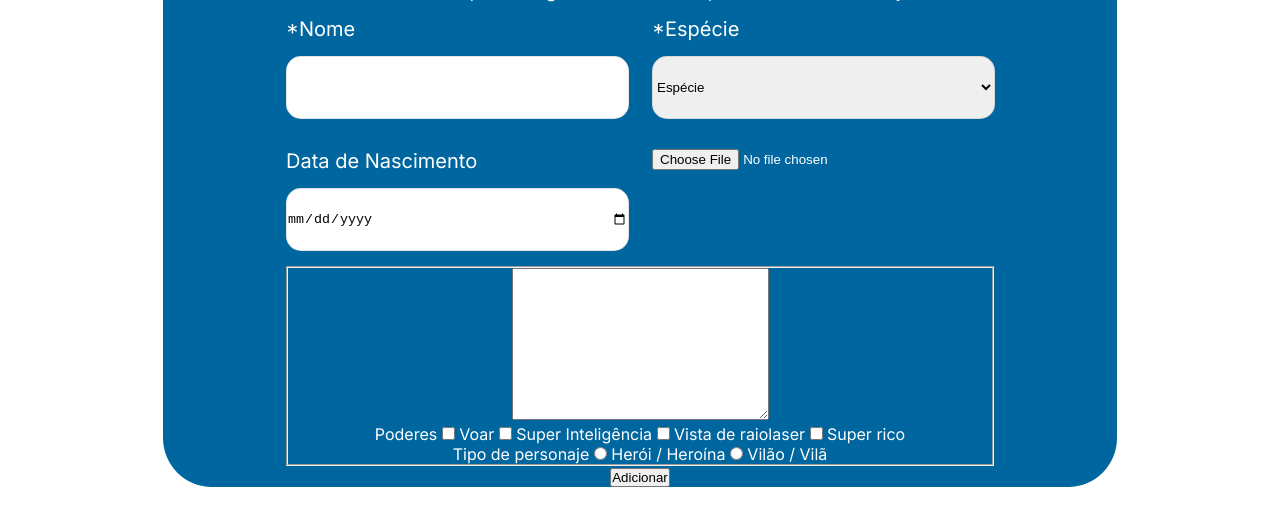
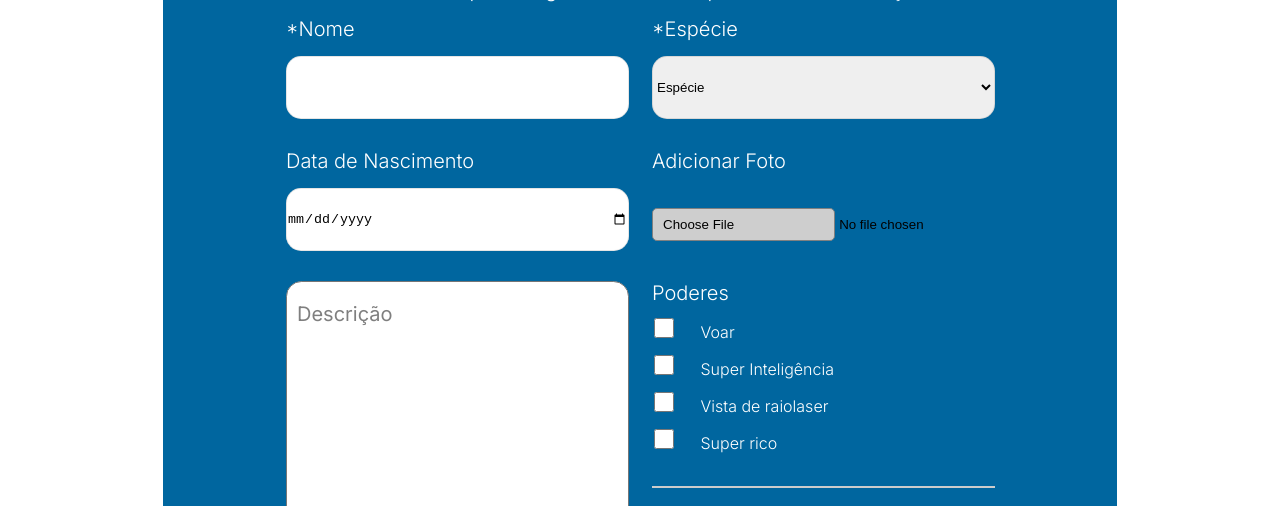
Before and after one commit to vsmargareth/Front1-mesa-16-formulario, a plain HTML site: page index.html in a window 1280 px wide. Shown: the part 269-775 px from the top of the page. Drawn offline with Linux system fonts and the light colour scheme.

Commit message:
esntrega do css

```diff
--- a/index.html
+++ b/index.html
@@ -56,42 +56,50 @@
         <input class="input-box" id="Data-de-Nascimento"type="date">
       </div>
       <div class="input-wrapper">
-        <label for="Adicionar-Foto"></label>
-        <input id="Adicionar-Foto"type="file">
+        <label for="Adicionar-Foto">Adicionar Foto</label>
+        <input class="file" id="Adicionar-Foto"type="file">
       </div>
     </fielset>
 
-    <fieldset>
-      <textarea name="" id="" cols="30" rows="10"></textarea>
+    <fieldset class="fieldset-wrapper">
+      <textarea name="" id="" cols="30" rows="10" placeholder="Descrição"></textarea>
       <div>
-        <div>
+        <div class="powers">
           <label for="powers"> Poderes</label>
 
+          <div>
             <input type="checkbox" name="" id="voar">
             <label for="voar">Voar</label>
-
+          </div>
+          <div>
             <input type="checkbox" name="" id="Super-Inteligencia">
             <label for="Super-Inteligencia">Super Inteligência</label>
-
+          </div>
+          <div>
             <input type="checkbox" name="" id="Vista-raio-laser">
             <label for="Vista-raio-laser">Vista de raiolaser</label>
-
+          </div>
+          <div>
             <input type="checkbox" name="" id="Super-rico">
             <label for="Super-rico">Super rico</label>
-
+          </div>
 
         </div>
 
         <div class="line"></div>
 
-        <div>
+        <div class="powers">
           <label for="">Tipo de personaje</label>
 
+          <div>
             <input type="radio" name="" id="heroi">
             <label for="heroi">Herói / Heroína</label>
-
+          </div>
+          <div>
             <input type="radio" name="" id="vilao">
             <label for="vilao">Vilão / Vilã</label>
+          </div>
+
         </div>
       </div>
     </fieldset>
--- a/style.css
+++ b/style.css
@@ -29,6 +29,7 @@ body{
   background-color: var(--bg_light);
   color: var(--text_Light);
   width: 100%;
+  font-weight: 300;
   /* max-width: 1440px; */
 }
 
@@ -103,6 +104,7 @@ form p{
   display: flex;
   gap: 2.3rem;
   margin-top: 1.5rem;
+  border: none;
 
 }
 
@@ -112,8 +114,21 @@ form p{
   text-align: left;
   font-size: 2rem;
   /* align-items: center; */
+  /* justify-content: center; */
 }
 
+.file{
+  margin-top: 3.5rem;
+  color: var(--text_Dark);
+  /* background-color: #CECECE; */
+}
+
+ input[type=file]::-webkit-file-upload-button {
+   border: 1px solid grey;
+   border-radius: 5px;
+   background:#CECECE;
+   padding: 0.8rem 10rem 0.8rem 1rem;
+ }
 .input-box{
   width: 34.3rem;
   height: 6.3rem;
@@ -121,3 +136,67 @@ form p{
   border-radius: 1.5rem;
   margin: 1.5rem 0 ;
 }
+
+
+textarea{
+  width: 34.3rem;
+  height: 32rem;
+  border-radius: 1.54rem;
+
+}
+
+textarea::placeholder{
+  font-family: 'Inter';
+  padding: 2rem 1rem;
+  color: #00000080;
+  font-size: 2rem;
+}
+
+.powers{
+  display: flex;
+  flex-direction: column;
+  align-items: flex-start;
+  /* justify-content: center; */
+  gap: 1.3rem;
+}
+
+.powers label:nth-child(1){
+  font-size: 2rem;
+  /* margin-bottom: 1.2rem; */
+}
+
+.powers input{
+  width: 2.4rem;
+  height: 2rem;
+  border: 1px solid #C4C4C4;
+  margin-right:2rem ;
+}
+
+
+.line{
+  width: 34.3rem;
+  height: 0rem;
+  border: 1px solid #CCCCCC;
+  margin-top: 3.3rem;
+  margin-bottom:2.1rem ;
+
+}
+
+button{
+  background-color: #1CD1B0;
+  border-radius: 2.3rem;
+  border: none;
+  font-size: 4.0rem;
+  font-weight: 700;
+  height: 8.7rem;
+  margin-bottom: 1.8rem;
+  margin-top: 4rem;
+  width: 46.6rem;
+}
+
+footer{
+  background-color: var(--bg_primary);
+  color: var(--text_Light);
+  text-align: center;
+  padding: 2.1rem;
+}
```
Also changed, not shown: assets/index2.html (added). Lines whose indentation alone changed are shown as unchanged.
